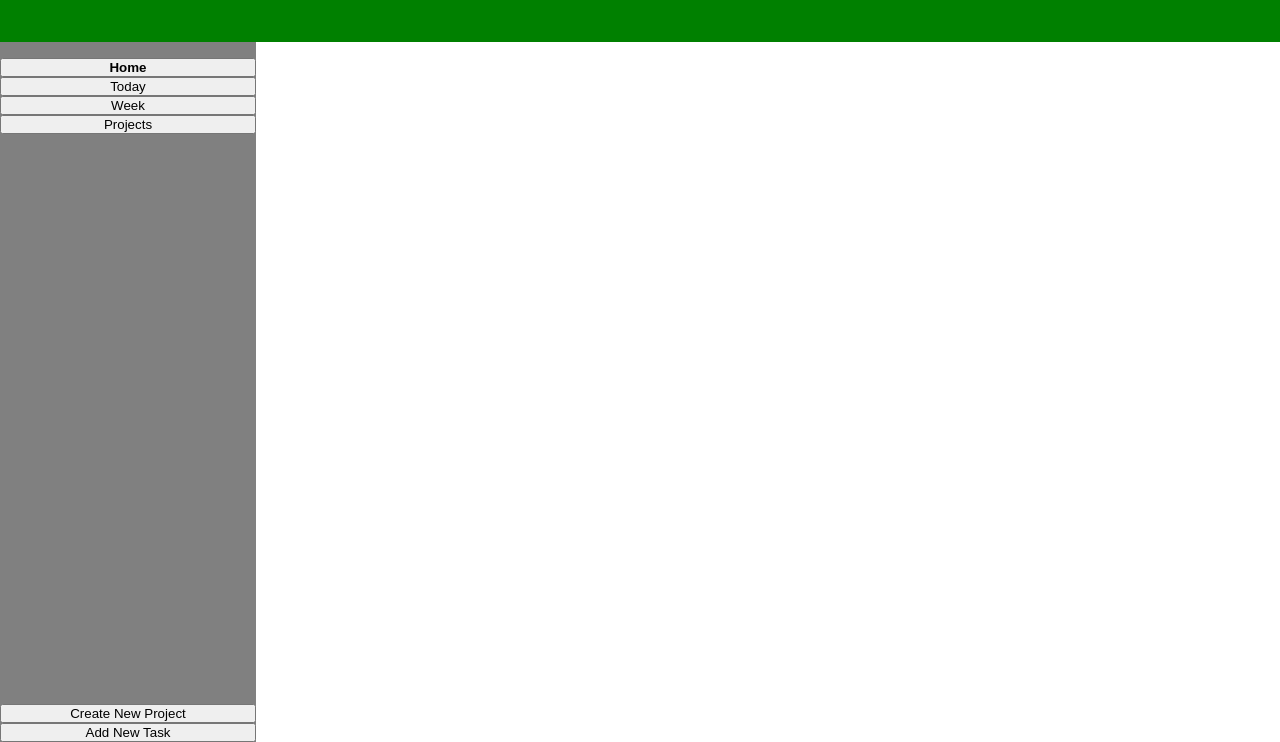
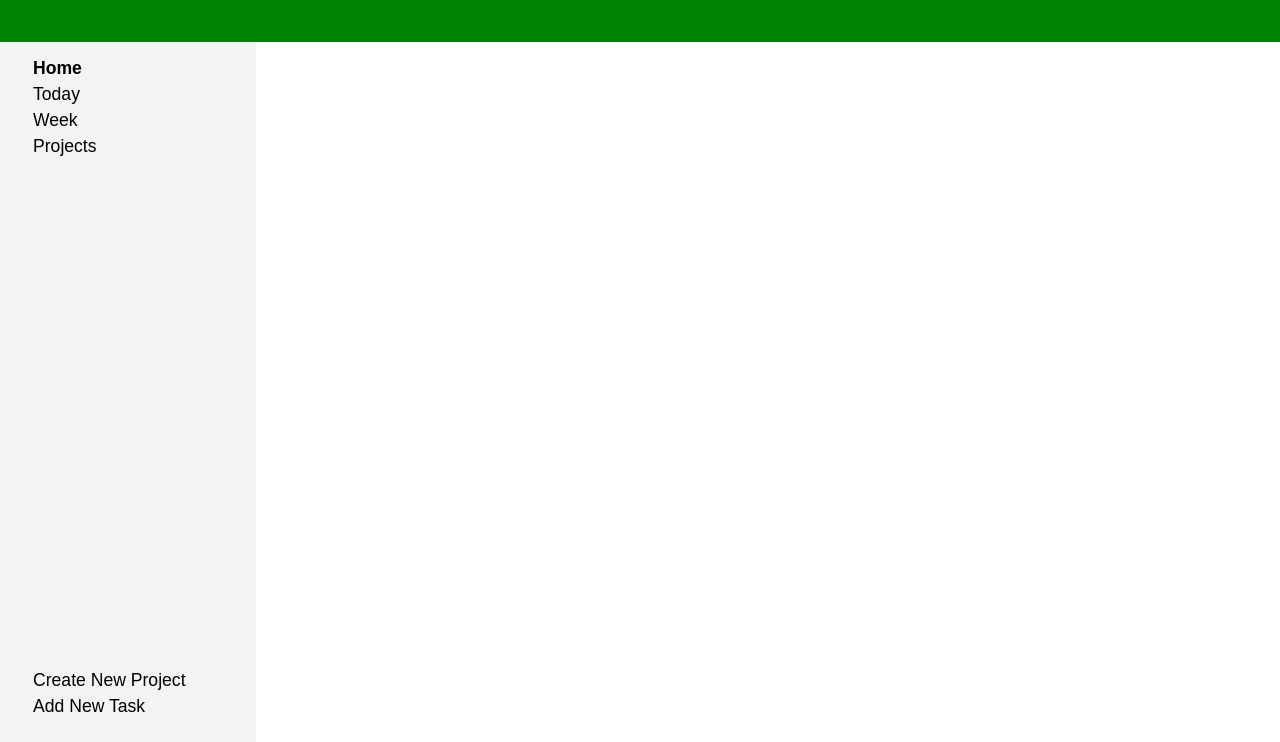
Before and after one commit to stephenlindstrom/to-do-list, a website built with webpack: page src/template.html in a window 1280 px wide. Shown: the part 58-800 px from the top of the page. Built offline with nearby package versions, Linux system fonts and the light colour scheme.

Commit message:
Update styling of task bar and buttons

```diff
--- a/src/styles.css
+++ b/src/styles.css
@@ -22,7 +22,7 @@ h1 {
     padding-top: 1rem;
     display: flex;
     flex-direction: column;
-    background-color: grey;
+    background-color: rgb(243, 243, 243);
     justify-content: space-between;
 }
 
@@ -36,6 +36,20 @@ h1 {
 .button-container {
     display: flex;
     flex-direction: column;
+    align-items: flex-start;
+}
+
+.button-container button {
+    background-color: rgb(243, 243, 243);
+    border: none;
+    font-size: 1.1rem;
+    margin: 0 25px 5px;
+    padding: 0 8px;
+}
+
+.project-button:hover, .add-button:hover  {
+    background-color: rgb(218, 213, 213);
+    cursor: pointer;
 }
 
 dialog {
@@ -47,9 +61,14 @@ dialog {
 #projects {
     display: flex;
     flex-direction: column;
-    align-items: flex-end;
+    align-items: flex-start;
+    margin-left: 12px;
 }
 
 #projects > button {
-    width: 50%;
+    font-size: 1rem;
 }
+
+.add-buttons {
+    margin-bottom: 20px;
+}
--- a/src/template.html
+++ b/src/template.html
@@ -18,9 +18,9 @@
                 <button>Projects</button>
                 <div id="projects"></div>
             </div>
-            <div class="button-container">
-                <button id="add-project-button">Create New Project</button>
-                <button id="add-task-button">Add New Task</button>
+            <div class="button-container add-buttons">
+                <button id="add-project-button" class="add-button">Create New Project</button>
+                <button id="add-task-button" class="add-button">Add New Task</button>
             </div>
 
         </div>
```
